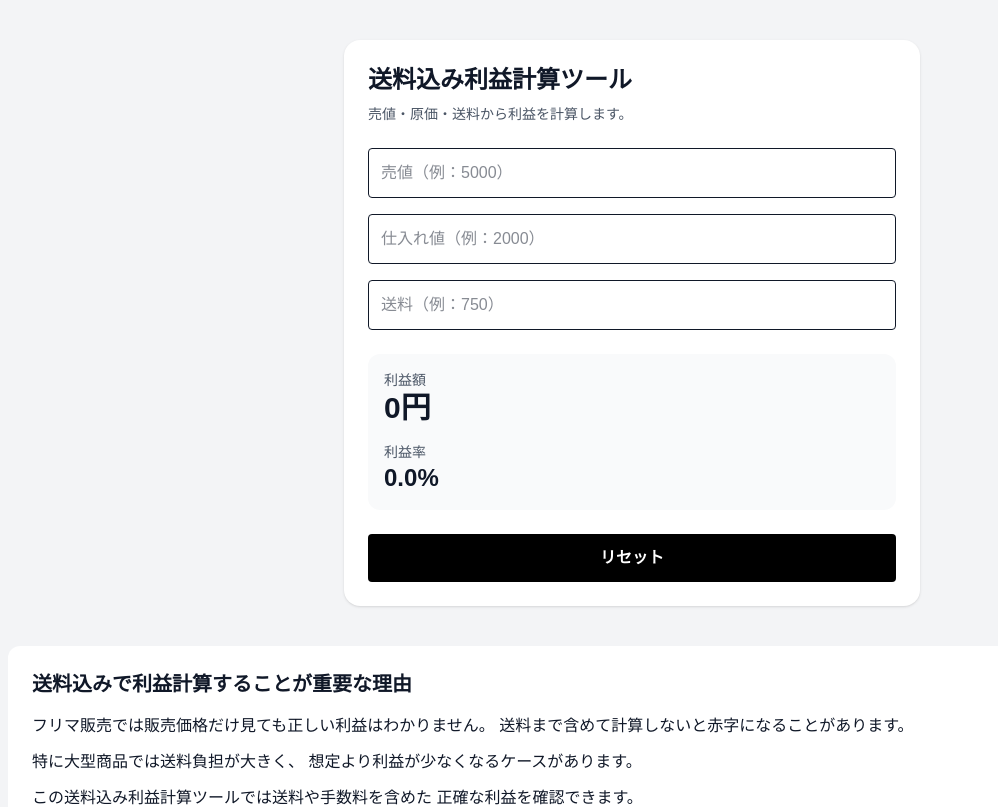
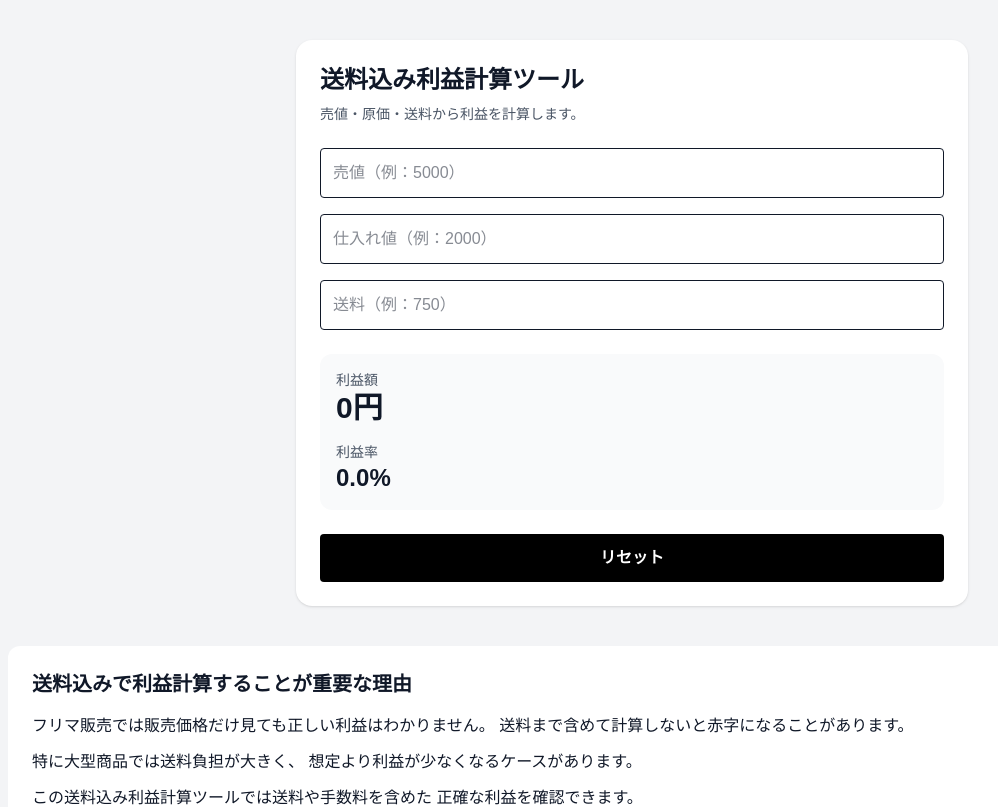
Before and after one commit to antfarm-lab/shipping-profit-calc, a Next.js app: page / in a window 1280 px wide. Shown: the top 807 px of the page, without its empty margins (8-1006 px from the left). Built offline with nearby package versions, Linux system fonts and the light colour scheme.

Commit message:
improve desktop layout

```diff
--- a/app/page.tsx
+++ b/app/page.tsx
@@ -22,7 +22,7 @@
 
   return (
     <main className="min-h-screen bg-gray-100 px-4 py-10 text-gray-900">
-      <div className="mx-auto max-w-xl rounded-2xl bg-white p-6 shadow">
+      <div className="max-w-2xl mx-auto bg-white rounded-2xl shadow p-6">
         <h1 className="mb-2 text-2xl font-bold">
           送料込み利益計算ツール
         </h1>
```
